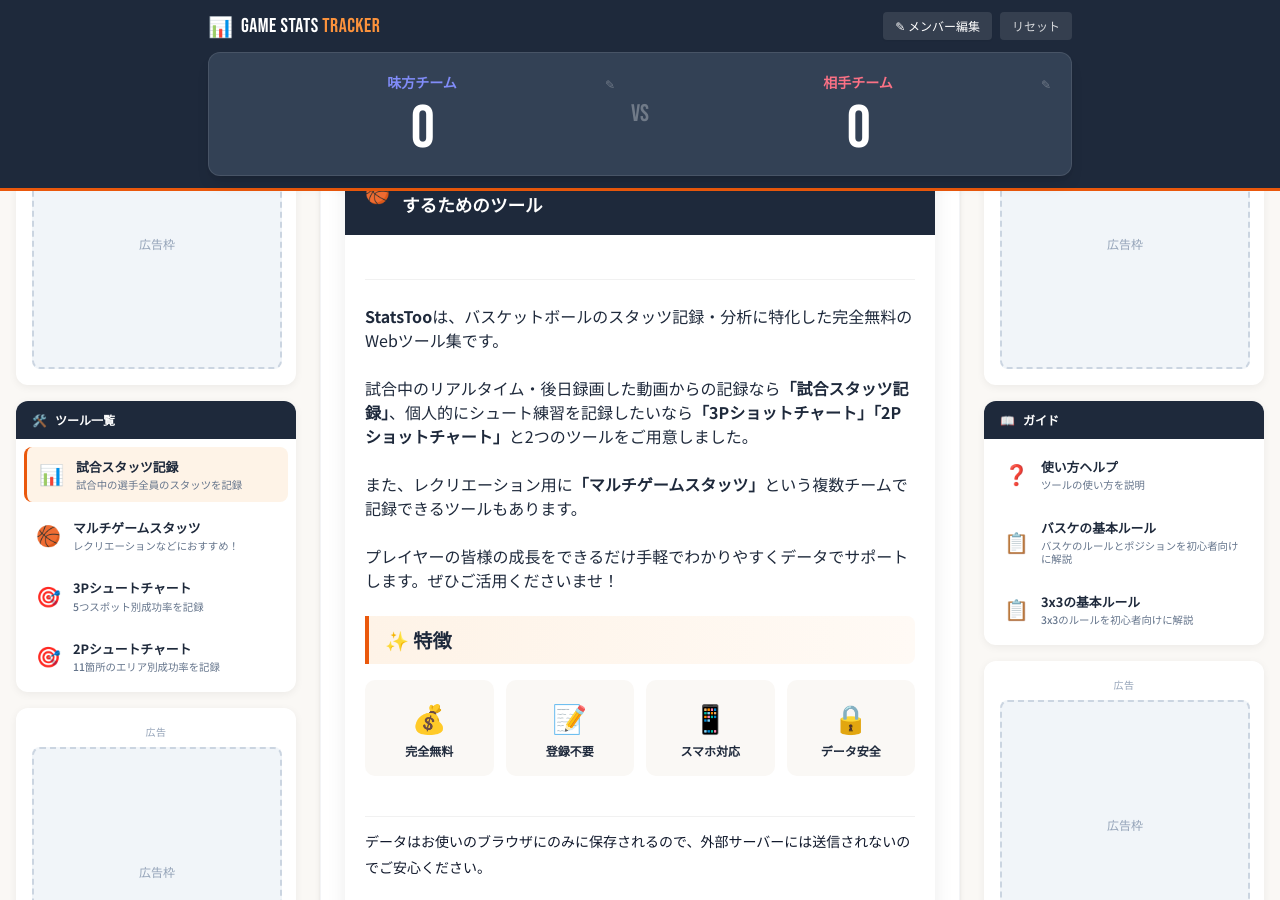
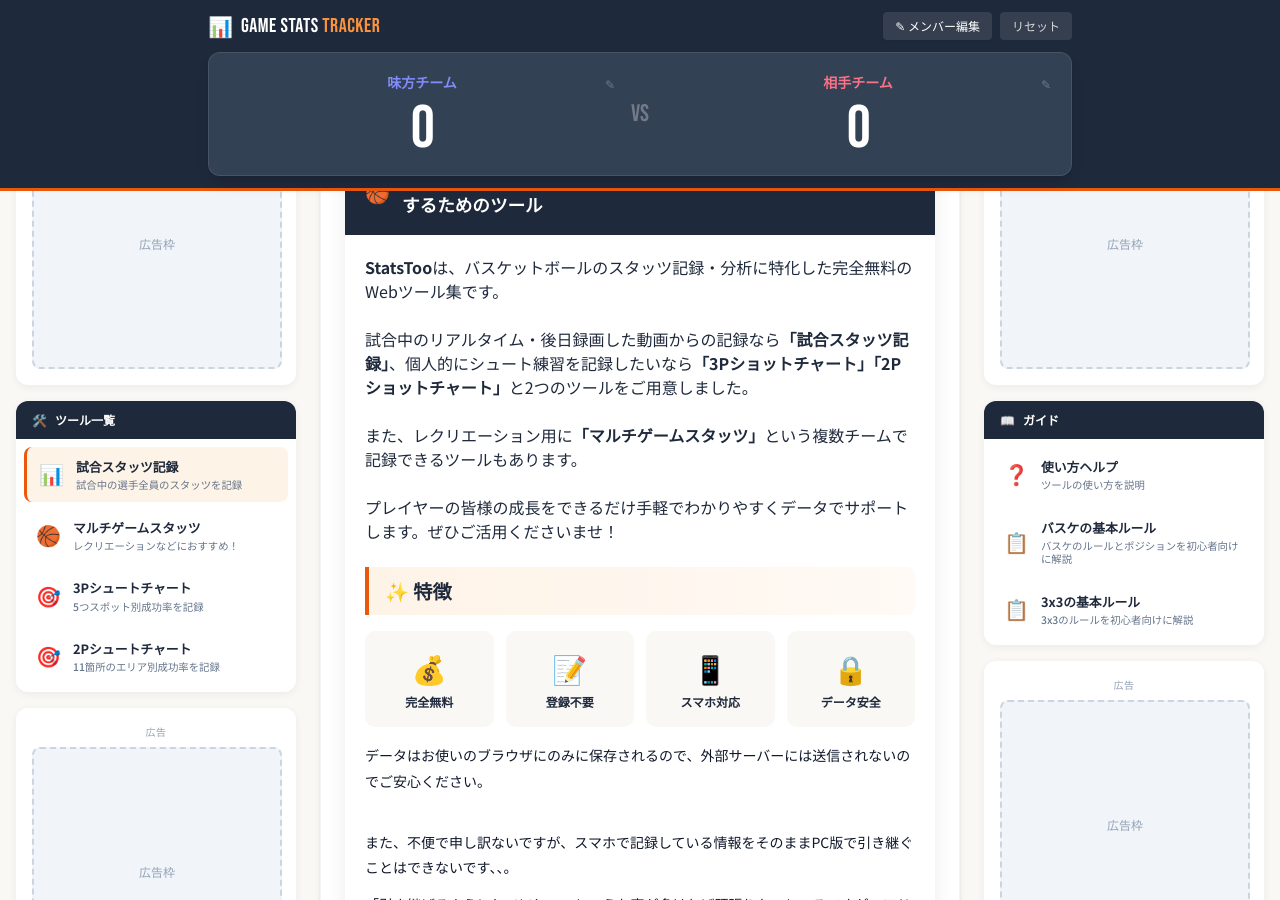
Before and after one commit to BSK-Ryo/statstoo, a Jekyll site: the page built from index.html, in a window 1280 px wide and 900 px high, scrolled down 4001 px. Built offline with Jekyll 4.4.1, drawn with Linux system fonts in a browser that asks for light colours; nearby versions of some CDN libraries.

Commit message:
微調整

```diff
--- a/index.html
+++ b/index.html
@@ -757,12 +757,10 @@ Google AdSense 設定手順
                 </div>
 
                 <div class="article-content">
-                    <p class="article-lead">
-                        <p><strong>StatsToo</strong>は、バスケットボールのスタッツ記録・分析に特化した完全無料のWebツール集です。</p><br>
-                        <p>試合中のリアルタイム・後日録画した動画からの記録なら<b>「試合スタッツ記録」</b>、個人的にシュート練習を記録したいなら<b>「3Pショットチャート」「2Pショットチャート」</b>と2つのツールをご用意しました。</p><br>
-                        <p>また、レクリエーション用に<b>「マルチゲームスタッツ」</b>という複数チームで記録できるツールもあります。</p><br>
-                        <p>プレイヤーの皆様の成長をできるだけ手軽でわかりやすくデータでサポートします。ぜひご活用くださいませ！</p><br>
-                    </p>
+                    <p><strong>StatsToo</strong>は、バスケットボールのスタッツ記録・分析に特化した完全無料のWebツール集です。</p><br>
+                    <p>試合中のリアルタイム・後日録画した動画からの記録なら<b>「試合スタッツ記録」</b>、個人的にシュート練習を記録したいなら<b>「3Pショットチャート」「2Pショットチャート」</b>と2つのツールをご用意しました。</p><br>
+                    <p>また、レクリエーション用に<b>「マルチゲームスタッツ」</b>という複数チームで記録できるツールもあります。</p><br>
+                    <p>プレイヤーの皆様の成長をできるだけ手軽でわかりやすくデータでサポートします。ぜひご活用くださいませ！</p><br>
 
                     <section class="article-block">
                         <h2>✨ 特徴</h2>
@@ -784,12 +782,10 @@ Google AdSense 設定手順
                                 <div class="feature-card-text">データ安全</div>
                             </div>
                         </div>
-                    <p class="article-lead">
                         <p>データはお使いのブラウザにのみに保存されるので、外部サーバーには送信されないのでご安心ください。</p><br>
                         <p>また、不便で申し訳ないですが、スマホで記録している情報をそのままPC版で引き継ぐことはできないです、、。</p>
                         <p>「引き継げるようにしてほしい」というお声が多ければ頑張りたいところですが、アドレス登録が必要になる可能性もあること、ご承知おきください。</p><br>
                         <p>データに関してですが、ブラウザのキャッシュをクリアした場合、記録していた月次の記録なども消えてしまうのでご注意ください。</p>
-                    </p>
                     </section>
 
                     <section class="article-block">
```
